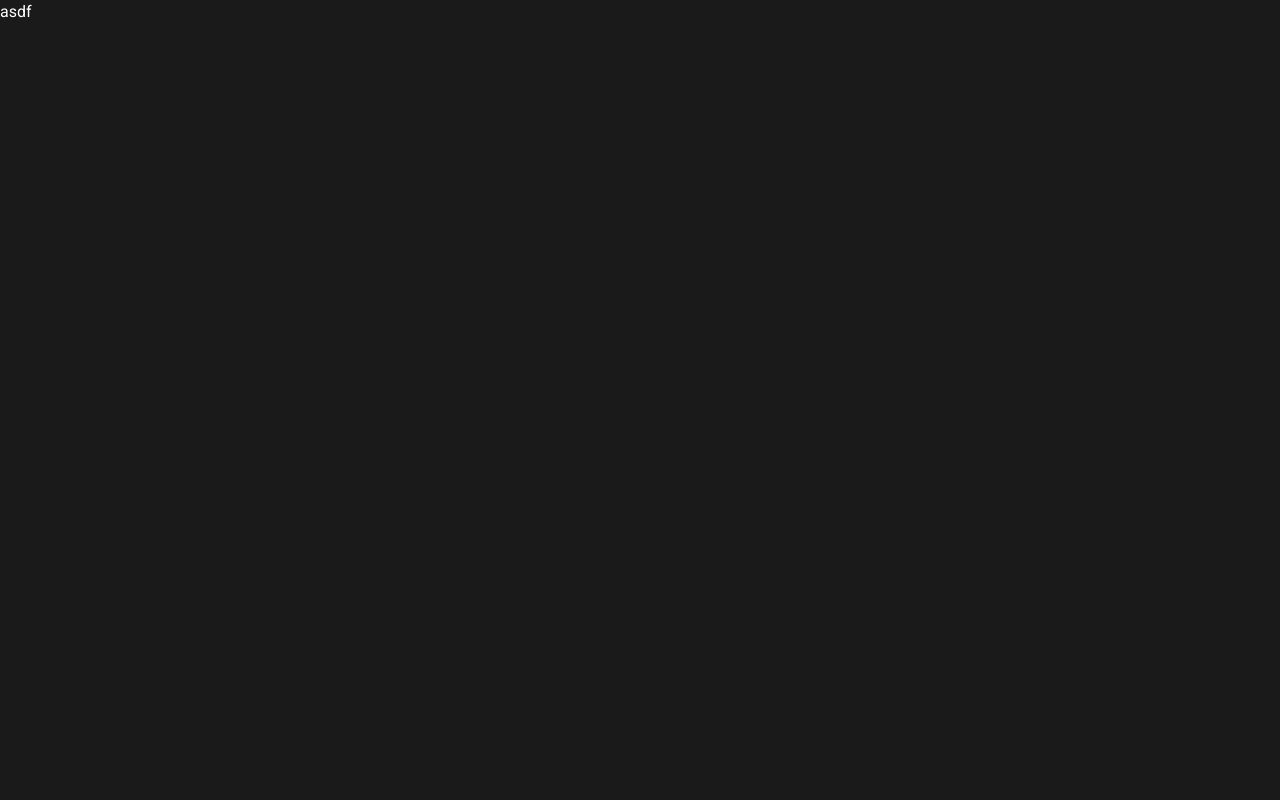
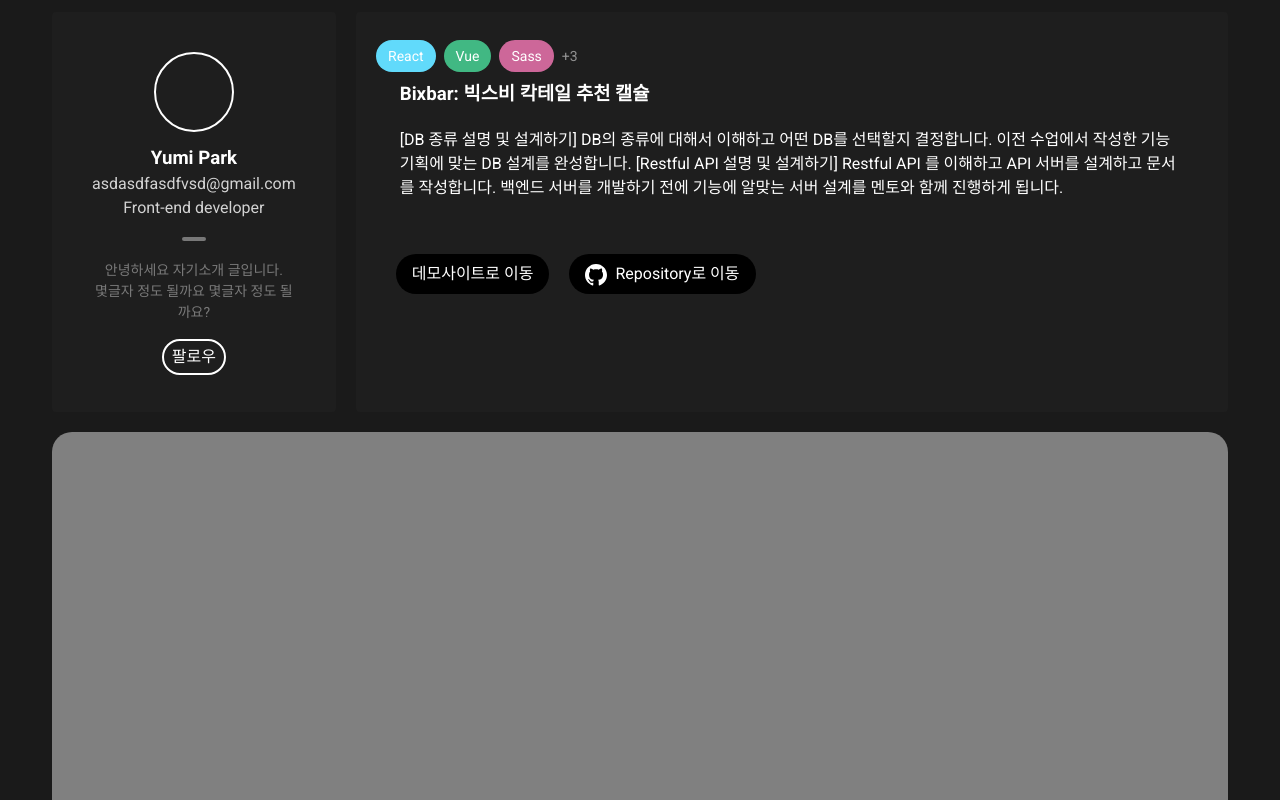
Before and after one commit to allmanLee/codefolio, a Vue app: page /project-detail/1 in a window 1280 px wide. Shown: the top 800 px of the page. Built offline with nearby package versions, Linux system fonts and the light colour scheme.

Commit message:
add: 프로젝트파일 마크업

```diff
--- /dev/null
+++ b/src/assets/scss/common.scss
@@ -0,0 +1,37 @@
+@media only screen and (min-width: 1200px) {
+  .container {
+    max-width: 1200px;
+  }
+}
+
+.outline-button {
+  border: 2px solid white;
+  border-radius: 100px;
+  padding: {
+    left: 8px;
+    right: 8px;
+    top: 4px;
+    bottom: 4px;
+  }
+  &:hover {
+    background-color: white;
+    color: black;
+  }
+  transition: all 0.2s ease;
+}
+.solid-button {
+  border-radius: 100px;
+  background-color: black;
+  color: white;
+  padding: {
+    left: 16px;
+    right: 16px;
+    top: 8px;
+    bottom: 8px;
+  }
+  &:hover {
+    background-color: white;
+    color: black;
+  }
+  transition: all 0.2s ease;
+}
--- /dev/null
+++ b/src/components/ProjectDetail/ProjectDetailImages.vue
@@ -0,0 +1,33 @@
+<template>
+  <div class="project-detail-images">
+    <div v-for="item in items" :key="item.name" class="project-img-container">
+      <img />
+    </div>
+  </div>
+</template>
+<script>
+export default {
+  name: "ProjectDetailImages",
+  data() {
+    return {
+      items: [
+        { key: "itemKey", name: "itemName" },
+        { key: "itemKey", name: "itemName" },
+      ],
+    };
+  },
+};
+</script>
+
+<style lang="scss" scoped>
+.project-detail-images {
+  margin-top: 20px;
+  .project-img-container {
+    width: 100%;
+    height: 600px;
+    background-color: grey;
+    border-radius: 20px;
+    margin-top: 14px;
+  }
+}
+</style>
--- /dev/null
+++ b/src/components/ProjectDetail/ProjectDetailInfo.vue
@@ -0,0 +1,75 @@
+<template>
+  <v-card class="project-detail-info" flat>
+    <skill-tag-chips></skill-tag-chips>
+    <section class="project-detail">
+      <h3 class="project-title">Bixbar: 빅스비 칵테일 추천 캘슐</h3>
+      <p class="proeject-description">
+        [DB 종류 설명 및 설계하기] DB의 종류에 대해서 이해하고 어떤 DB를
+        선택할지 결정합니다. 이전 수업에서 작성한 기능 기획에 맞는 DB 설계를
+        완성합니다. [Restful API 설명 및 설계하기] Restful API 를 이해하고 API
+        서버를 설계하고 문서를 작성합니다. 백엔드 서버를 개발하기 전에 기능에
+        알맞는 서버 설계를 멘토와 함께 진행하게 됩니다.
+      </p>
+    </section>
+    <footer>
+      <button class="solid-button">데모사이트로 이동</button>
+      <button class="solid-button button-github">
+        <i class="github-icon" /><span>Repository로 이동</span>
+      </button>
+    </footer>
+  </v-card>
+</template>
+
+<script>
+import SkillTagChips from "../SkillTagChips.vue";
+export default {
+  name: "ProjectDetailInfo",
+  components: { SkillTagChips },
+};
+</script>
+
+<style lang="scss" scoped>
+.project-detail-info {
+  flex-grow: 1;
+  padding: 20px;
+  background-color: rgba(255, 255, 255, 0.08);
+  .project-title {
+    padding: {
+      left: 24px;
+      right: 24px;
+    }
+  }
+  .proeject-description {
+    padding: {
+      left: 24px;
+      right: 24px;
+    }
+    margin-top: 20px;
+  }
+  footer {
+    margin-left: 20px;
+    margin-top: 54px;
+    .button-github {
+      .github-icon {
+        display: inline-block;
+        vertical-align: middle;
+        margin-right: 8px;
+        width: 22px;
+        height: 22px;
+        -webkit-mask-image: url("../../assets/img/gitub-icon.svg");
+        mask-image: url("../../assets/img/gitub-icon.svg");
+        mask-size: contain;
+        // background-image: url("../../assets/img/gitub-icon.svg");
+        background-size: contain;
+        background-color: white;
+      }
+      &:hover .github-icon {
+        background-color: black;
+      }
+    }
+    .solid-button {
+      margin-right: 20px;
+    }
+  }
+}
+</style>
--- /dev/null
+++ b/src/components/ProjectDetail/ProjectDetailProfileCard.vue
@@ -0,0 +1,93 @@
+<template>
+  <v-card class="project-detail-profile-card" flat>
+    <section class="profile-container">
+      <div class="profile-info-image-container">
+        <img class="profile-info-image" />
+      </div>
+      <div class="profile-info-container">
+        <h3 class="profile-info-text-name">Yumi Park</h3>
+        <p class="profile-info-text">
+          <span class="info__email">asdasdfasdfvsd@gmail.com</span>
+          <span class="info__job">Front-end developer</span>
+        </p>
+        <div class="divider"></div>
+        <p class="profile-info-text-myself">
+          안녕하세요 자기소개 글입니다.<br />
+          몇글자 정도 될까요 몇글자 정도 될까요?
+        </p>
+      </div>
+    </section>
+    <section class="footer">
+      <div class="button-group">
+        <button class="outline-button">팔로우</button>
+      </div>
+    </section>
+  </v-card>
+</template>
+
+<script>
+export default {
+  name: "ProjectDetailProfileCard",
+};
+</script>
+
+<style lang="scss" scoped>
+.project-detail-profile-card {
+  width: 400px;
+  height: 400px;
+  max-width: 400px;
+  max-height: 400px;
+  padding: 40px;
+  background-color: rgba(255, 255, 255, 0.08);
+  .profile-container {
+    width: 100%;
+    display: flex;
+    flex-direction: column;
+    align-items: center;
+    .profile-info-image-container {
+      border: 2px solid white;
+      border-radius: 1000px;
+      width: 80px;
+      height: 80px;
+      margin-bottom: 12px;
+      .profile-info-image {
+      }
+    }
+    .profile-info-container {
+      display: inline-block;
+      text-align: center;
+      .profile-info-text-name {
+        text-align: center;
+      }
+      .profile-info-text {
+        opacity: 0.8;
+        .info__email {
+          display: inline-block;
+        }
+        .info__job {
+          display: inline-block;
+        }
+      }
+      .divider {
+        display: inline-block;
+        width: 24px;
+        height: 4px;
+        background-color: rgba(255, 255, 255, 0.4);
+        border-radius: 100px;
+        margin-bottom: 12px;
+      }
+      .profile-info-text-myself {
+        width: 100%;
+        font-size: 14px;
+        opacity: 0.4;
+      }
+    }
+  }
+  .footer {
+    .button-group {
+      display: flex;
+      justify-content: center;
+    }
+  }
+}
+</style>
--- /dev/null
+++ b/src/components/SkillTagAddIcon.vue
@@ -0,0 +1,13 @@
+<template>
+  <div>
+    <button>+</button>
+  </div>
+</template>
+
+<script>
+export default {
+  name: "SkillTagAddIcon",
+};
+</script>
+
+<style></style>
--- /dev/null
+++ b/src/components/SkillTagChips.vue
@@ -0,0 +1,29 @@
+<template>
+  <v-chip-group class="tag-bar">
+    <v-chip class="tag-chip" color="#61DAFB">React</v-chip>
+    <v-chip class="tag-chip" color="#41B883">Vue</v-chip>
+    <v-chip class="tag-chip" color="#CD6799">Sass</v-chip>
+    <v-chip class="tag-chip tag-chip-number">+3</v-chip>
+  </v-chip-group>
+</template>
+
+<script>
+export default {
+  name: "SkillTagChips",
+};
+</script>
+
+<style lang="scss" scoped>
+.tag-bar {
+  padding: rem-calc(24px);
+  padding-bottom: rem-calc(12px);
+  line-height: 100%;
+
+  .tag-chip-number {
+    opacity: 0.5;
+    padding: 0px;
+    text-align: left;
+    background: none !important;
+  }
+}
+</style>
--- a/src/main.js
+++ b/src/main.js
@@ -3,6 +3,8 @@ import App from "./App.vue";
 import router from "./router";
 import store from "./store";
 import vuetify from "./plugins/vuetify";
+
+import "@/assets/scss/common.scss";
 
 Vue.config.productionTip = false;
 
--- a/src/router/index.js
+++ b/src/router/index.js
@@ -2,6 +2,7 @@ import Vue from "vue";
 import VueRouter from "vue-router";
 import Home from "../views/main.vue";
 import projectDetail from "../views/project/ProjectDetail.vue";
+import projectCreate from "../views/project/ProjectCreate.vue";
 
 Vue.use(VueRouter);
 
@@ -16,6 +17,11 @@ const routes = [
     name: "projectDetail",
     component: projectDetail,
   },
+  {
+    path: "/project-create",
+    name: "projectCreate",
+    component: projectCreate,
+  },
 ];
 
 const router = new VueRouter({
--- /dev/null
+++ b/src/views/project/ProjectCreate.vue
@@ -0,0 +1,45 @@
+<template>
+  <v-container class="proeject-create">
+    <div class="df">
+      <v-card class="project-create-card">
+        <h2 class="projec-skill-tag-label">기술스택</h2>
+        <skill-tag-add-icon></skill-tag-add-icon>
+        <skill-tag-chips class="skill-tag-chips"></skill-tag-chips>
+        <section class="project-detail"></section>
+      </v-card>
+    </div>
+  </v-container>
+</template>
+
+<script>
+import SkillTagAddIcon from "../../components/SkillTagAddIcon.vue";
+import SkillTagChips from "../../components/SkillTagChips.vue";
+export default {
+  components: { SkillTagChips, SkillTagAddIcon },
+  name: "ProjectCreate",
+};
+</script>
+
+<style lang="scss" scoped>
+.proeject-create {
+  padding: 0px;
+  border: 1px solid red;
+  .project-create-card {
+    padding: 40px;
+    width: 100%;
+    height: 500px;
+    background-color: rgba(255, 255, 255, 0.08);
+    box-shadow: none;
+    .skill-tag-chips {
+      padding: 0px;
+      padding-top: 20px;
+    }
+  }
+  .project-title {
+    padding: {
+      left: 24px;
+      right: 24px;
+    }
+  }
+}
+</style>
--- a/src/views/project/ProjectDetail.vue
+++ b/src/views/project/ProjectDetail.vue
@@ -1,9 +1,42 @@
 <template>
-  <div>asdf</div>
+  <v-container class="project-detail">
+    <section class="project-detail-container">
+      <project-detail-profile-card class="profile-detail" />
+      <project-detail-info class="profile-info" />
+    </section>
+    <section class="detail-image-container">
+      <project-detail-images></project-detail-images>
+    </section>
+  </v-container>
 </template>
 
 <script>
-export default {};
+import ProjectDetailImages from "../../components/ProjectDetail/ProjectDetailImages.vue";
+import ProjectDetailInfo from "../../components/ProjectDetail/ProjectDetailInfo.vue";
+import ProjectDetailProfileCard from "../../components/ProjectDetail/ProjectDetailProfileCard.vue";
+export default {
+  name: "ProjectDetail",
+  components: {
+    ProjectDetailProfileCard,
+    ProjectDetailInfo,
+    ProjectDetailImages,
+  },
+};
 </script>
 
-<style></style>
+<style lang="scss" scoped>
+.project-detail {
+  width: 100%;
+  .project-detail-container {
+    display: flex;
+    .profile-detail {
+      margin-right: 20px;
+    }
+    &.detail-image-container {
+      width: 100%;
+    }
+    .profile-info {
+    }
+  }
+}
+</style>
```
Also changed, not shown: src/components/TheProjectListItem.vue (+11 -25 lines), src/assets/img/Vector.svg (added), src/assets/img/gitub-icon.svg (added).
